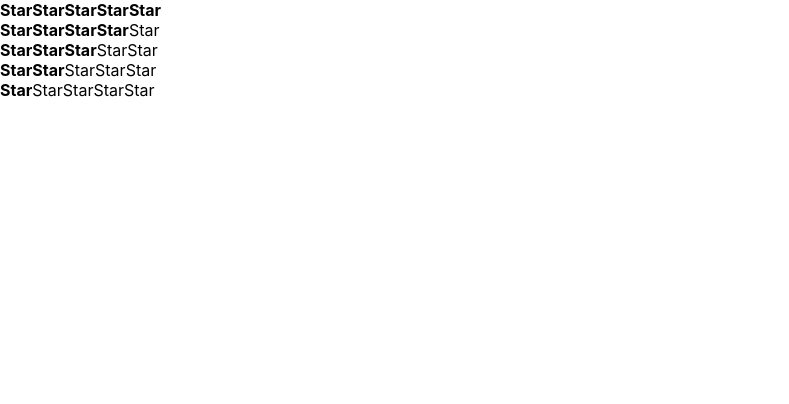
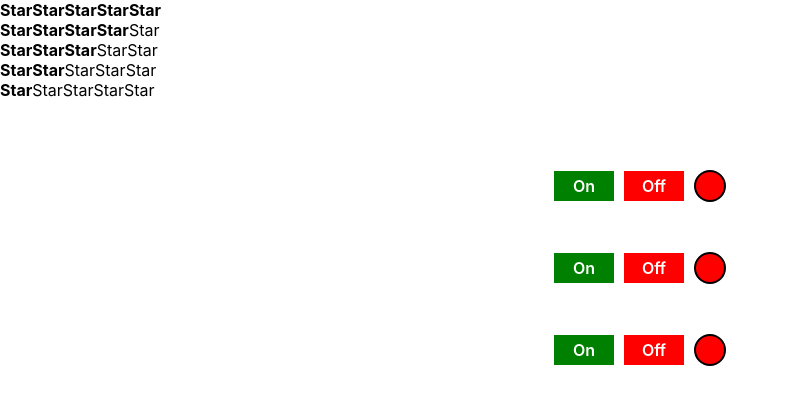
Before and after one commit to vadim-geroim/react-unit-tests, a React (Create React App) app: page / in a window 1280 px wide. Shown: the top 404 px of the page, without its empty margins (0-789 px from the left). Built offline with nearby package versions, Linux system fonts and the light colour scheme.

Commit message:
Add Switcher with local state

```diff
--- /dev/null
+++ b/src/components/Switcher.tsx
@@ -0,0 +1,60 @@
+import React, { useState } from "react";
+
+const switcherWrapperStyle = {
+  display: "flex",
+  alignItems: "center",
+  justifyContent: "center",
+  marginTop: 50,
+};
+
+const onStyle = {
+  display: "flex",
+  alignItems: "center",
+  justifyContent: "center",
+  backgroundColor: "green",
+  width: 50,
+  color: "white",
+  fontWeight: 600,
+  fontSize: 16,
+  padding: 5,
+  marginRight: 10,
+  cursor: "pointer",
+};
+
+const offStyle = {
+  display: "flex",
+  alignItems: "center",
+  justifyContent: "center",
+  backgroundColor: "red",
+  width: 50,
+  color: "white",
+  fontWeight: 600,
+  fontSize: 16,
+  padding: 5,
+  marginRight: 10,
+  cursor: "pointer",
+};
+
+export default function Switcher() {
+  let [isOn, setIsOn] = useState(false);
+
+  const indicatorStyle = {
+    width: 28,
+    height: 28,
+    borderRadius: 30,
+    border: "2px solid black",
+    backgroundColor: isOn ? "green" : "red",
+  };
+
+  return (
+    <div style={switcherWrapperStyle}>
+      <div style={onStyle} onClick={() => setIsOn(true)}>
+        On
+      </div>
+      <div style={offStyle} onClick={() => setIsOn(false)}>
+        Off
+      </div>
+      <div style={indicatorStyle}>&nbsp;</div>
+    </div>
+  );
+}
--- a/src/index.tsx
+++ b/src/index.tsx
@@ -3,6 +3,7 @@ import ReactDOM from "react-dom";
 import "./index.css";
 import reportWebVitals from "./reportWebVitals";
 import { Rating } from "./components/Rating";
+import Switcher from "./components/Switcher";
 
 ReactDOM.render(
   <React.StrictMode>
@@ -11,6 +12,10 @@ ReactDOM.render(
     <Rating value={3} />
     <Rating value={2} />
     <Rating value={1} />
+    <br />
+    <Switcher />
+    <Switcher />
+    <Switcher />
   </React.StrictMode>,
   document.getElementById("root")
 );
```
